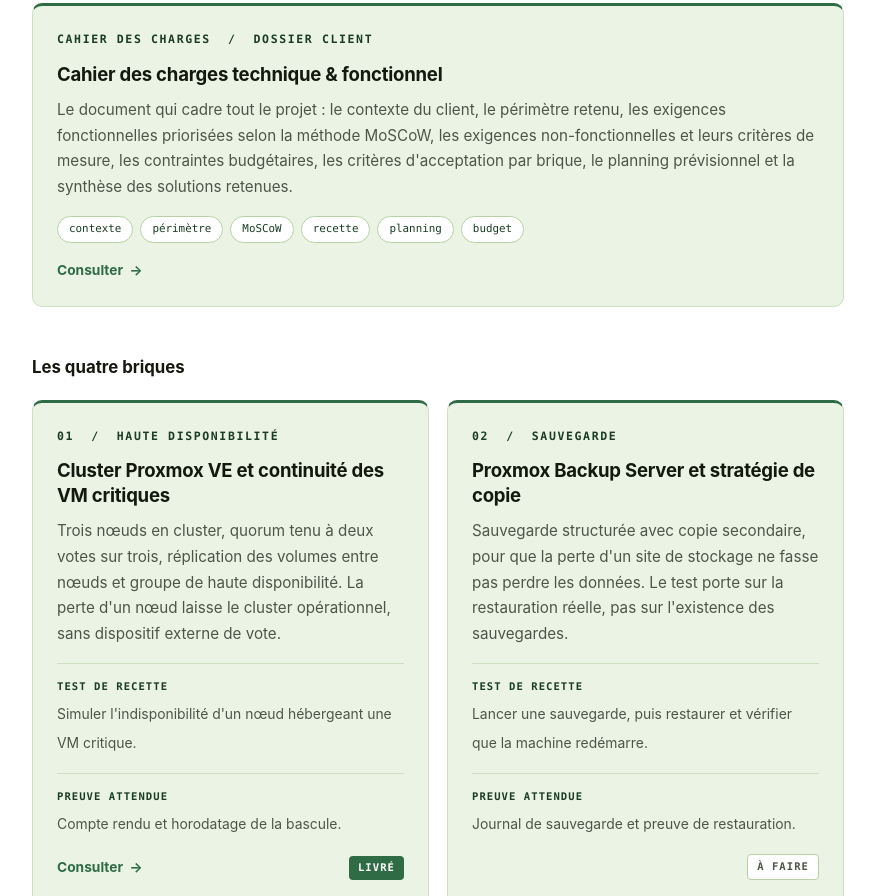
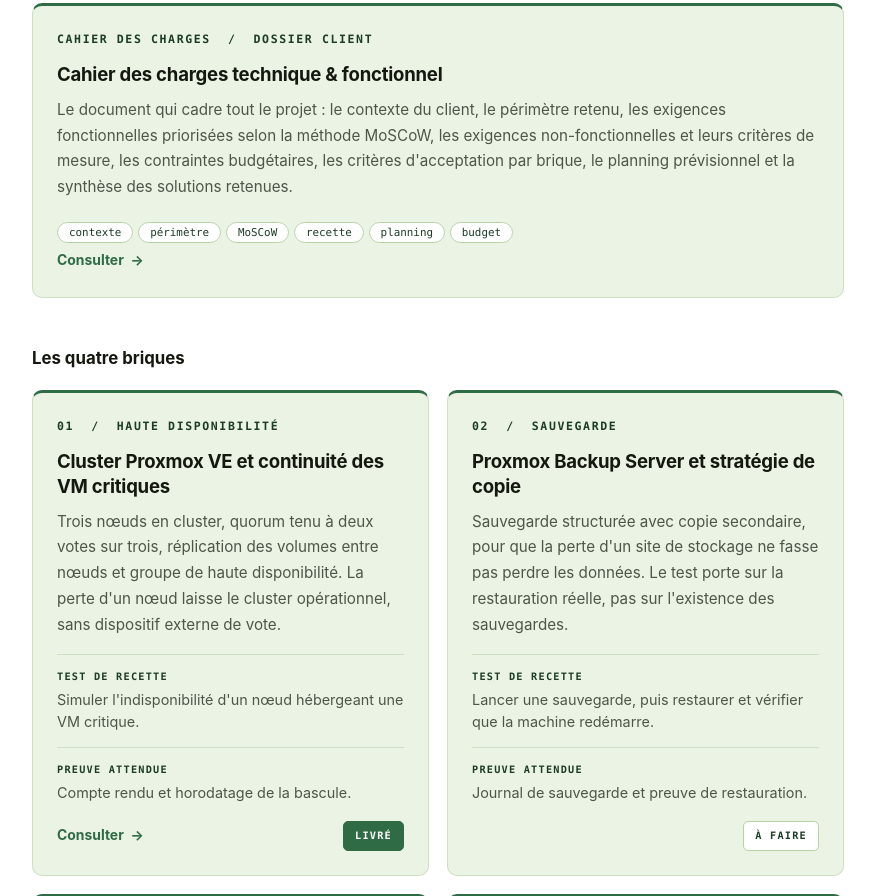
Before and after one commit to Flo466/santelia-iac, a plain HTML site: page docs/index.html in a window 1280 px wide. Shown: the part 804-1700 px from the top of the page, without its empty margins (202-1077 px from the left). Drawn offline with Linux system fonts and the light colour scheme.

Commit message:
Documentation : cahier des charges, sommaire par briques et charte des statuts

```diff
--- a/docs/style-pdf.css
+++ /dev/null
@@ -1,14 +0,0 @@
-@page { size: A4; margin: 18mm 15mm; }
-body { font-family: "DejaVu Sans", sans-serif; font-size: 10.5pt; line-height: 1.45; color: #111; }
-h1 { font-size: 18pt; border-bottom: 2px solid #333; padding-bottom: 4pt; }
-h2 { font-size: 14pt; margin-top: 18pt; border-bottom: 1px solid #999; padding-bottom: 2pt; }
-h3 { font-size: 11.5pt; margin-top: 13pt; }
-h4 { font-size: 10.5pt; margin-top: 10pt; }
-table { border-collapse: collapse; width: 100%; font-size: 9pt; margin: 8pt 0; }
-th, td { border: 1px solid #bbb; padding: 3.5pt 5pt; text-align: left; vertical-align: top; }
-th { background: #eeeeee; }
-code, pre { font-family: "DejaVu Sans Mono", monospace; font-size: 8.5pt; }
-pre { background: #f6f6f6; border: 1px solid #ddd; padding: 6pt; white-space: pre-wrap; }
-blockquote { border-left: 3px solid #999; margin-left: 0; padding-left: 10pt; color: #333; }
-h1, h2, h3 { break-after: avoid; }
-table, pre, blockquote { break-inside: avoid; }
--- a/docs/style.css
+++ b/docs/style.css
@@ -1,13 +1,12 @@
 :root{
   /* ---------- palette : pastel vert, texte noir ---------- */
-  --hero:#e3efdb; --card:#eaf3e4; --wash:#f1f7ed;
+  --hero:#e3efdb; --card:#eaf3e4; --card-2:#f4f9f0; --wash:#f1f7ed;
   --line:#cfe0c2; --line-2:#b7d0a6;
   --green:#2f6b45; --green-ink:#1c3c26;
   --white:#ffffff; --ink:#14180f; --ink-2:#4d5648;
   --code-bg:#16201a;
   --sans:-apple-system,BlinkMacSystemFont,"Segoe UI",Roboto,"Helvetica Neue",Arial,sans-serif;
   --mono:ui-monospace,SFMono-Regular,"SF Mono",Menlo,Consolas,"Liberation Mono",monospace;
-  /* UNE SEULE largeur pour tout le site */
   --col:860px;
 }
 *{box-sizing:border-box}
@@ -18,7 +17,7 @@ body{margin:0;background:var(--white);color:var(--ink);font-family:var(--sans);
 
 .wrap{max-width:var(--col);margin:0 auto;padding:0 24px}
 
-/* ---------- bandeau ---------- */
+/* ============ bandeau ============ */
 .masthead{background:var(--hero);border-bottom:3px solid var(--card);padding:52px 0 46px;margin-bottom:40px}
 .masthead .eyebrow{font-family:var(--mono);font-size:.72rem;letter-spacing:.16em;text-transform:uppercase;
   color:var(--green-ink);font-weight:700;margin:0 0 16px}
@@ -28,7 +27,7 @@ body{margin:0;background:var(--white);color:var(--ink);font-family:var(--sans);
 .masthead .stamp{font-family:var(--mono);font-size:.74rem;color:var(--green-ink);
   margin:22px 0 0;padding-top:14px;border-top:1px solid var(--line-2)}
 
-/* ---------- indicateurs ---------- */
+/* ============ indicateurs ============ */
 .kpis{display:grid;grid-template-columns:repeat(auto-fit,minmax(120px,1fr));
   gap:16px;margin:0 0 42px}
 .kpi{background:var(--card);border:1px solid var(--line);border-radius:10px;padding:18px}
@@ -36,32 +35,63 @@ body{margin:0;background:var(--white);color:var(--ink);font-family:var(--sans);
 .kpi .l{font-family:var(--mono);font-size:.68rem;letter-spacing:.1em;text-transform:uppercase;
   color:var(--ink-2);margin-top:6px}
 
-/* ---------- cartes ---------- */
+/* ============ cartes ============ */
 .sec-title{font-size:1.05rem;font-weight:700;margin:0 0 18px;color:var(--ink)}
 .grid{display:grid;grid-template-columns:repeat(auto-fit,minmax(320px,1fr));
   gap:18px;margin:0 0 46px;align-items:stretch}
 .card{position:relative;display:flex;flex-direction:column;height:100%;
   background:var(--card);border:1px solid var(--line);
   border-top:3px solid var(--green);border-radius:10px;padding:24px;
-  color:inherit;transition:border-color .16s,transform .16s}
-.card:hover{border-color:var(--green);transform:translateY(-2px)}
-.card:focus-within{outline:3px solid var(--green);outline-offset:3px}
+  text-decoration:none;color:inherit;transition:border-color .16s,transform .16s}
+a.card:hover{border-color:var(--green);transform:translateY(-2px)}
+a.card:focus-visible{outline:3px solid var(--green);outline-offset:3px}
 .card .no{font-family:var(--mono);font-size:.72rem;letter-spacing:.14em;color:var(--green-ink);
   font-weight:700;margin-bottom:12px}
 .card h3{margin:0 0 10px;font-size:1.16rem;line-height:1.34;font-weight:700;
   letter-spacing:-.012em;color:var(--ink)}
 .card h3 a{color:inherit;text-decoration:none;border:0}
-/* le pseudo-element rend toute la carte cliquable */
+/* rend toute la carte cliquable quand elle contient un lien de titre */
 .card h3 a::after{content:"";position:absolute;inset:0}
 .card p{margin:0 0 16px;font-size:.95rem;color:var(--ink-2)}
 .card .pills{display:flex;flex-wrap:wrap;gap:7px;margin:0 0 16px}
 .pill{font-family:var(--mono);font-size:.68rem;background:var(--white);color:var(--green-ink);
   border:1px solid var(--line-2);border-radius:20px;padding:3px 11px}
-.card .foot{margin-top:auto;display:flex;align-items:center;gap:14px;
-  font-size:.86rem;font-weight:700}
-.card .foot .go{color:var(--green)}
+/* la carte "document de reference" occupe toute la largeur */
+.card--full{grid-column:1 / -1}
 
-/* ---------- corps d'article ---------- */
+/* ============ pied de carte + pastilles de statut ============ */
+.card .foot{margin-top:auto;display:flex;align-items:center;gap:12px;
+  flex-wrap:wrap;padding-top:4px}
+.card .foot .go{font-size:.87rem;font-weight:700;color:var(--green)}
+/* pastille alignee a droite */
+.card .foot .status{margin-left:auto}
+
+.status{display:inline-block;
+  font-family:var(--mono);font-size:.64rem;letter-spacing:.12em;text-transform:uppercase;
+  font-weight:700;border-radius:5px;padding:5px 11px;white-space:nowrap;
+  border:1px solid transparent}
+/* livre : encadre plein, vert */
+.status--ok{background:var(--green);color:#ffffff;border-color:var(--green)}
+/* a faire : encadre blanc, contour vert */
+.status--todo{background:var(--white);color:var(--green-ink);border-color:var(--line-2)}
+
+/* ============ blocs exigence dans une carte ============ */
+.req{border-top:1px solid var(--line);padding-top:13px;margin:0 0 13px}
+.req:last-of-type{margin-bottom:16px}
+.req b{display:block;font-family:var(--mono);font-size:.64rem;letter-spacing:.12em;
+  text-transform:uppercase;color:var(--green-ink);margin-bottom:4px;font-weight:700}
+.req span{display:block;font-size:.9rem;color:var(--ink-2);line-height:1.55}
+
+/* ============ bandeau d'etat (page de brique) ============ */
+.banner{display:flex;align-items:center;gap:20px;background:var(--card);
+  border:1px solid var(--line);border-left:4px solid var(--green);
+  border-radius:0 8px 8px 0;padding:16px 20px;margin:0 0 34px}
+.banner .lab{font-family:var(--mono);font-size:.66rem;letter-spacing:.12em;
+  text-transform:uppercase;color:var(--ink-2)}
+.banner .val{font-size:1.05rem;font-weight:700;color:var(--green-ink)}
+.banner .sep{margin-left:auto;text-align:right}
+
+/* ============ corps d'article ============ */
 article h2{font-size:1.32rem;font-weight:700;letter-spacing:-.014em;margin:2.4em 0 .8em;
   padding-bottom:.4em;border-bottom:2px solid var(--line)}
 article h3{font-size:1.07rem;font-weight:700;color:var(--green-ink);margin:1.9em 0 .5em}
@@ -71,21 +101,21 @@ a{color:var(--green);text-decoration:none;border-bottom:1px solid rgba(47,107,69
 a:hover{color:var(--green-ink)}
 strong{font-weight:700}
 
-/* ---------- images ---------- */
+/* ============ images ============ */
 figure{margin:0 0 1.8em}
 figure img{max-width:100%;height:auto;display:block;border:1px solid var(--line);
   border-radius:8px;background:var(--white)}
 figcaption{font-size:.83rem;color:var(--ink-2);margin-top:10px;font-style:italic}
 img{max-width:100%;height:auto}
 
-/* ---------- code ---------- */
+/* ============ code ============ */
 code{font-family:var(--mono);font-size:.85em;background:var(--wash);border:1px solid var(--line);
   border-radius:4px;padding:.1em .38em;color:var(--green-ink)}
 pre,pre.sourceCode{background:var(--code-bg);color:#e6efe2;border-radius:8px;padding:18px 20px;
   overflow-x:auto;margin:0 0 1.5em;font-family:var(--mono);font-size:.82rem;line-height:1.62}
 pre code,pre.sourceCode code{background:none;border:0;padding:0;color:inherit;font-size:inherit}
 
-/* ---------- tableaux ---------- */
+/* ============ tableaux ============ */
 table{width:100%;border-collapse:collapse;margin:0 0 1.7em;font-size:.91rem;
   border:1px solid var(--line);border-radius:8px;overflow:hidden}
 thead th{background:var(--wash);color:var(--green-ink);font-weight:700;text-align:left;
@@ -93,18 +123,18 @@ thead th{background:var(--wash);color:var(--green-ink);font-weight:700;text-alig
 td{padding:11px 14px;border-bottom:1px solid var(--line);vertical-align:top}
 tbody tr:last-child td{border-bottom:0}
 
-/* ---------- encadres et notes ---------- */
+/* ============ encadres ============ */
 blockquote{background:var(--wash);border:1px solid var(--line);border-left:4px solid var(--green);
   border-radius:0 8px 8px 0;padding:18px 22px 14px;margin:0 0 1.8em}
 blockquote p{margin:0 0 .6em;font-size:.96rem;color:var(--ink)}
 blockquote p:last-child{margin-bottom:0}
 
-/* ---------- listes ---------- */
+/* ============ listes ============ */
 ul,ol{margin:0 0 1.25em;padding-left:1.35em}
 li{margin-bottom:.4em}
 li::marker{color:var(--green)}
 
-/* ---------- retour ---------- */
+/* ============ retour ============ */
 .back{display:inline-flex;align-items:center;gap:7px;font-size:.88rem;font-weight:700;
   color:var(--green);background:var(--wash);border:1px solid var(--line);
   border-radius:8px;padding:8px 15px;margin:0 0 28px}
@@ -122,6 +152,8 @@ footer p{margin:0}
   .masthead h1{font-size:1.7rem}
   .card{padding:22px 20px 18px}
   article h2{font-size:1.2rem}
+  .banner{flex-direction:column;align-items:flex-start;gap:10px}
+  .banner .sep{margin-left:0;text-align:left}
 }
 @media print{
   .masthead{background:none;border-bottom:1px solid #000}
@@ -129,29 +161,3 @@ footer p{margin:0}
   a{color:#000;border:0}
   pre,pre.sourceCode{background:#f2f2f2;color:#000}
 }
-
-/* ---------- pastilles de statut ---------- */
-.status{font-family:var(--mono);font-size:.66rem;letter-spacing:.1em;text-transform:uppercase;
-  border-radius:4px;padding:3px 9px;margin-left:auto;white-space:nowrap}
-.status--ok{background:var(--green);color:#fff}
-.status--todo{background:var(--white);color:var(--ink-2);border:1px solid var(--line-2)}
-
-/* ---------- bloc exigence dans une carte ---------- */
-.req{border-top:1px solid var(--line);margin:0 0 16px;padding-top:14px}
-.req + .req{margin-top:0}
-.req b{display:block;font-family:var(--mono);font-size:.66rem;letter-spacing:.1em;
-  text-transform:uppercase;color:var(--green-ink);margin-bottom:3px;font-weight:700}
-.req span{font-size:.87rem;color:var(--ink-2)}
-
-/* ---------- bandeau d'etat sur une page de brique ---------- */
-.banner{display:flex;align-items:center;gap:14px;background:var(--card);
-  border:1px solid var(--line);border-left:4px solid var(--green);
-  border-radius:0 8px 8px 0;padding:16px 20px;margin:0 0 34px}
-.banner .lab{font-family:var(--mono);font-size:.68rem;letter-spacing:.12em;
-  text-transform:uppercase;color:var(--ink-2)}
-.banner .val{font-size:1.05rem;font-weight:700;color:var(--green-ink)}
-.banner .sep{margin-left:auto;text-align:right}
-
-/* ---------- carte pleine largeur (document de reference) ---------- */
-.card--full{grid-column:1 / -1}
-.card--full .chaps{display:flex;flex-wrap:wrap;gap:7px;margin:0 0 16px}
```
